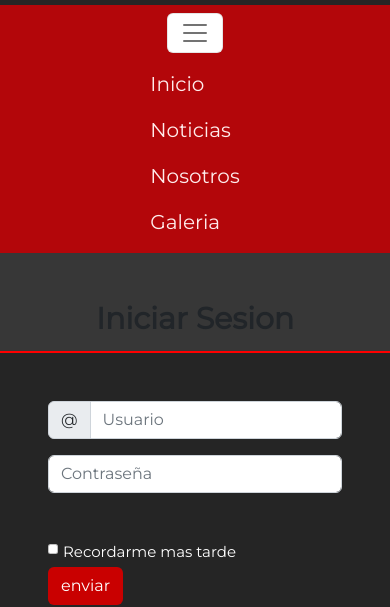
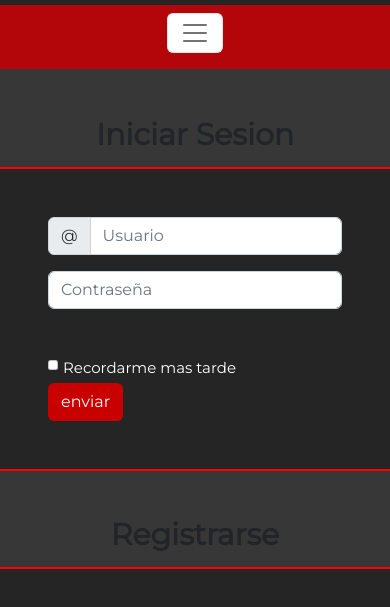
Before and after one commit to LucasBarrios064/LucasBarrios_BienIgualFC, a plain HTML site: page paginas/usuario.html in a window 390 px wide. Shown: the part 243-850 px from the top of the page. Drawn offline with nearby package versions, Linux system fonts and the light colour scheme; a web font is replaced by a local one.

Commit message:
arreglos en todas las paginas del boton nav responsive

```diff
--- a/paginas/usuario.html
+++ b/paginas/usuario.html
@@ -29,10 +29,10 @@
 
             <!--Fila del Navegador-->
             <nav class="navbar navbar-expand-lg header__navegador">
-                <div class="container-fluid d-flex justify-content-center">
-                    <button class="navbar-toggler colorBoton mb-2 " type="button" data-bs-toggle="collapse" data-bs-target="#navbarNav" aria-controls="navbarNav" aria-expanded="false" aria-label="Toggle navigation">
-                        <span class="navbar-toggler-icon"></span>
-                    </button>
+                <button class="navbar-toggler colorBoton m-auto mb-2" type="button" data-bs-toggle="collapse" data-bs-target="#navbarSupportedContent" aria-controls="navbarSupportedContent" aria-expanded="false" aria-label="Toggle navigation">
+                    <span class="navbar-toggler-icon"></span>
+                </button>
+                    <div class="collapse navbar-collapse" id="navbarSupportedContent">
                     <div class="collapse navbar-collapse d-flex justify-content-lg-end justify-content-center" id="navbarNav">
                         <ul class="navbar-nav header__navegador">
                             <li class="nav-item">
```
Also changed, not shown: paginas/contactanos.html (+4 -4 lines), paginas/galeria.html (+3 -2 lines), paginas/nosotros.html (+4 -4 lines), paginas/noticias.html (+4 -4 lines).
